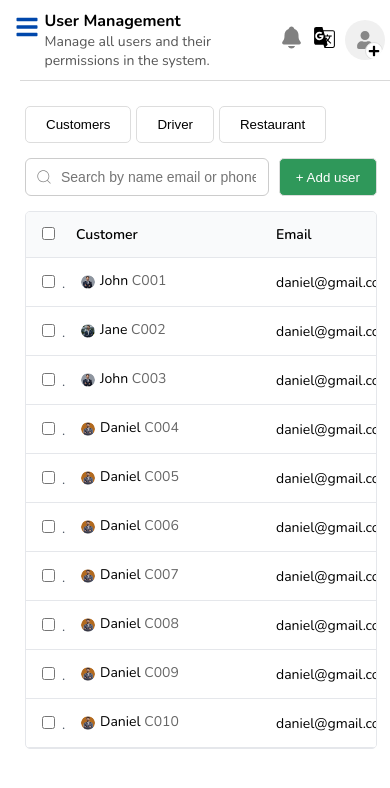
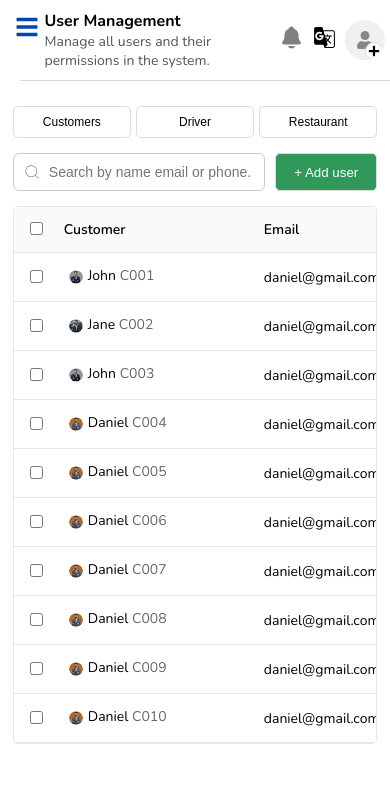
Before and after one commit to Tahanaz0/restaurant, a React (Vite) app: page /userManagement in a window 390 px wide. Shown: the top 788 px of the page. Built offline with nearby package versions, Linux system fonts and the light colour scheme.

Commit message:
main content alignment

```diff
--- a/src/component/UserManagement/userManagement.css
+++ b/src/component/UserManagement/userManagement.css
@@ -117,8 +117,30 @@ html[dir="rtl"] .user-management-container{
     /* display: flex; */
     width: 100%;
     /* gap: 26%; */
+    display: flex;
+    justify-content: space-between;
     flex-wrap: wrap;
     /* justify-content: space-between; */
   }
+  .right-btn {
+    padding: 8px 10px;
+    font-size: 12px;
+    flex: 1;
+    min-width: 0;
+  }
 
 }
+@media (max-width: 320px){
+  .user-management{
+    width: 100%;
+    display: flex;
+    flex-wrap: nowrap;
+    gap: 3px;
+  }
+  .right-btn {
+    padding: 8px 10px;
+    font-size: 12px;
+    flex: 1;
+    min-width: 0;
+  }
+}
--- a/src/component/UserManagement/userTable.css
+++ b/src/component/UserManagement/userTable.css
@@ -465,4 +465,10 @@
     .user-table{
       min-width: 800px;
     }
+    /* Remove ellipsis dots (text-overflow) from checkbox column on small screens */
+    .user-table th:first-child,
+    .user-table td:first-child {
+      text-overflow: clip;
+      overflow: visible;
+    }
   }
--- a/src/index.css
+++ b/src/index.css
@@ -53,9 +53,10 @@ body[dir="rtl"] .main-content {
   margin-right: 40%;  /* same gap as LTR but on opposite side */
   margin-left: 0;
 }
-/* ✅ LTR large screens — add right safe space to avoid cut */
+/* ✅ LTR large screens — equal left and right padding */
 html[dir="ltr"] .main-content,
 body[dir="ltr"] .main-content {
+  padding-left: 2% !important;
   padding-right: 2% !important;
   box-sizing: border-box;
 }
```
